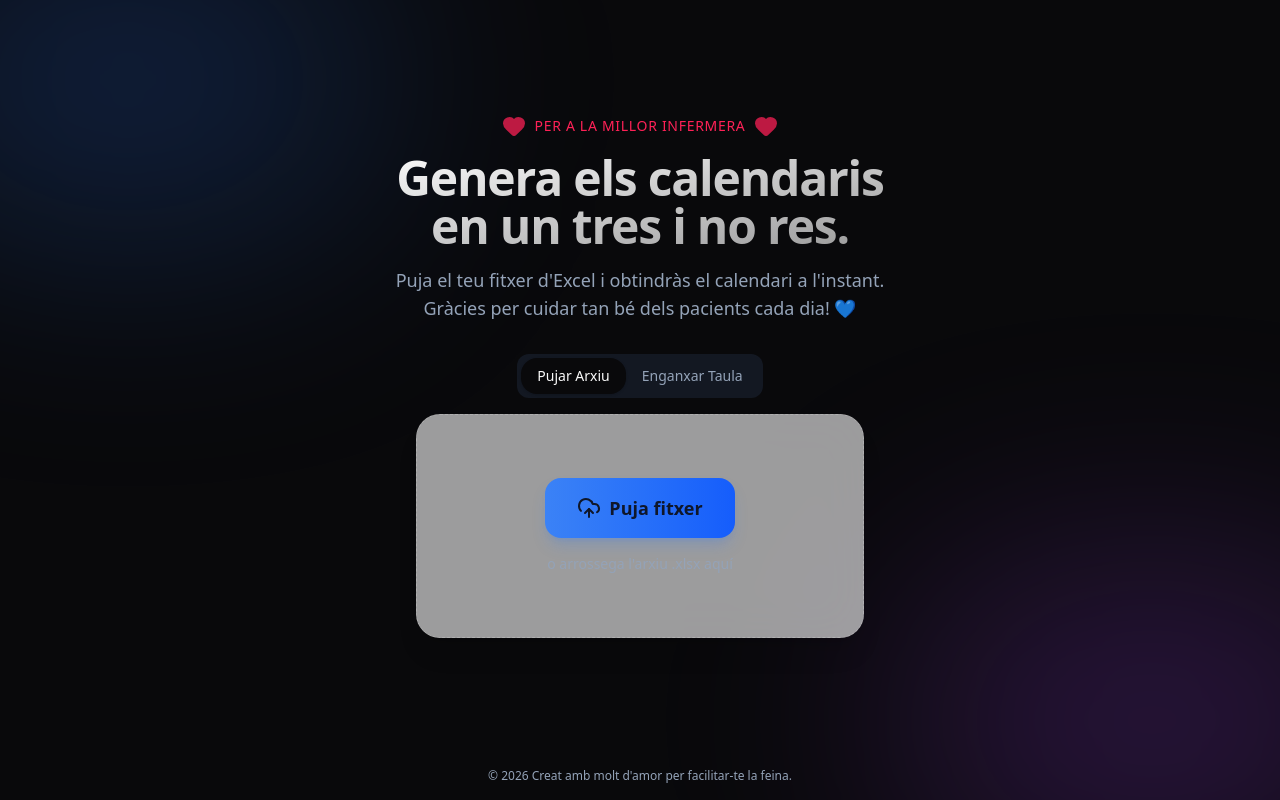
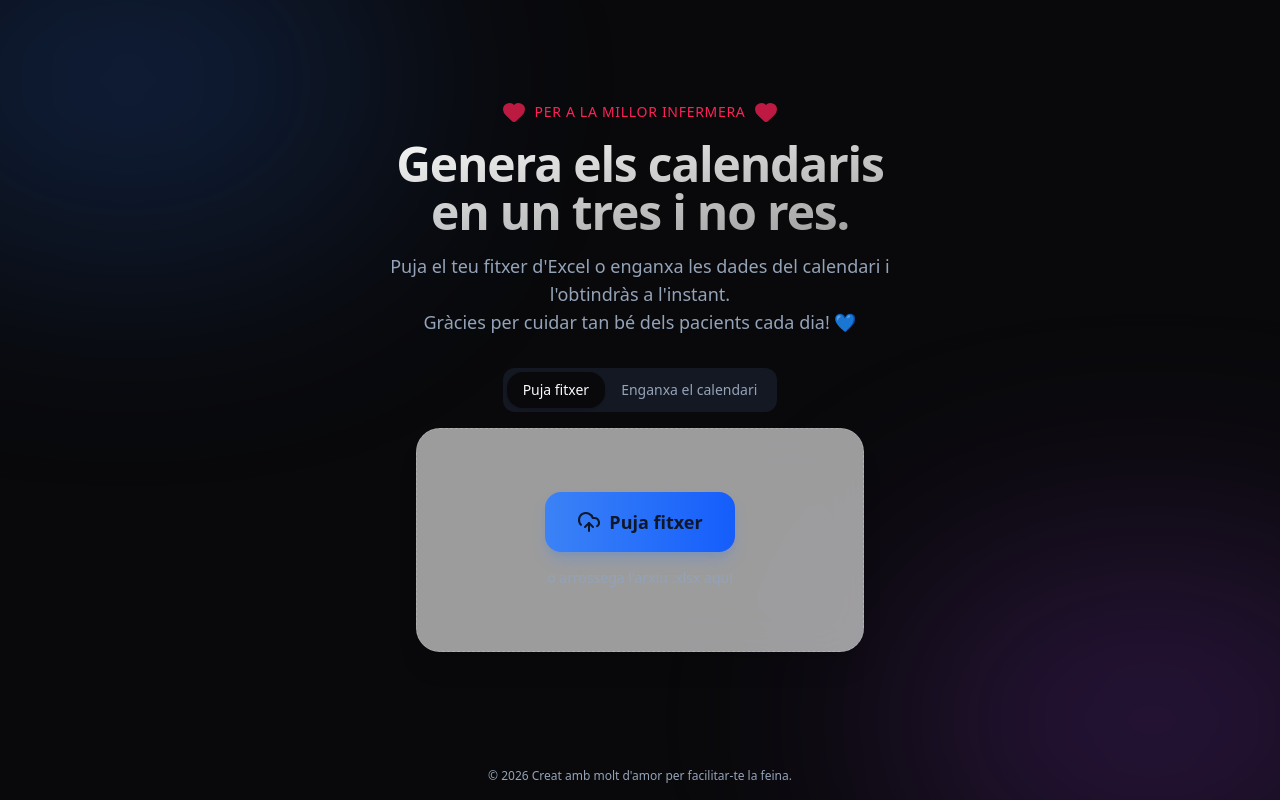
Before and after one commit to carlamosi/visites-calendar, a Next.js app: page / in a window 1280 px wide. Built offline with nearby package versions, Linux system fonts and the light colour scheme.

Commit message:
Update button text to 'Enganxa el calendari'

```diff
--- a/src/app/page.tsx
+++ b/src/app/page.tsx
@@ -22,7 +22,7 @@ export default function Home() {
             Genera els calendaris <br className="hidden md:block"/> en un tres i no res.
           </h1>
           <p className="text-base md:text-lg text-muted-foreground font-medium">
-            Puja el teu fitxer d'Excel i obtindràs el calendari a l'instant. <br/> Gràcies per cuidar tan bé dels pacients cada dia! 💙
+            Puja el teu fitxer d'Excel o enganxa les dades del calendari i l'obtindràs a l'instant. <br/> Gràcies per cuidar tan bé dels pacients cada dia! 💙
           </p>
         </div>
 
--- a/src/components/UploadWidget.tsx
+++ b/src/components/UploadWidget.tsx
@@ -178,13 +178,13 @@ export function UploadWidget() {
             onClick={() => setInputMode("file")}
             className={cn("px-4 py-2 rounded-lg text-sm font-medium transition-colors", inputMode === "file" ? "bg-background shadow-sm" : "text-muted-foreground hover:text-foreground")}
           >
-            Pujar Arxiu
+            Puja fitxer
           </button>
           <button
             onClick={() => setInputMode("paste")}
             className={cn("px-4 py-2 rounded-lg text-sm font-medium transition-colors", inputMode === "paste" ? "bg-background shadow-sm" : "text-muted-foreground hover:text-foreground")}
           >
-            Enganxar Taula
+            Enganxa el calendari
           </button>
         </div>
       )}
```
